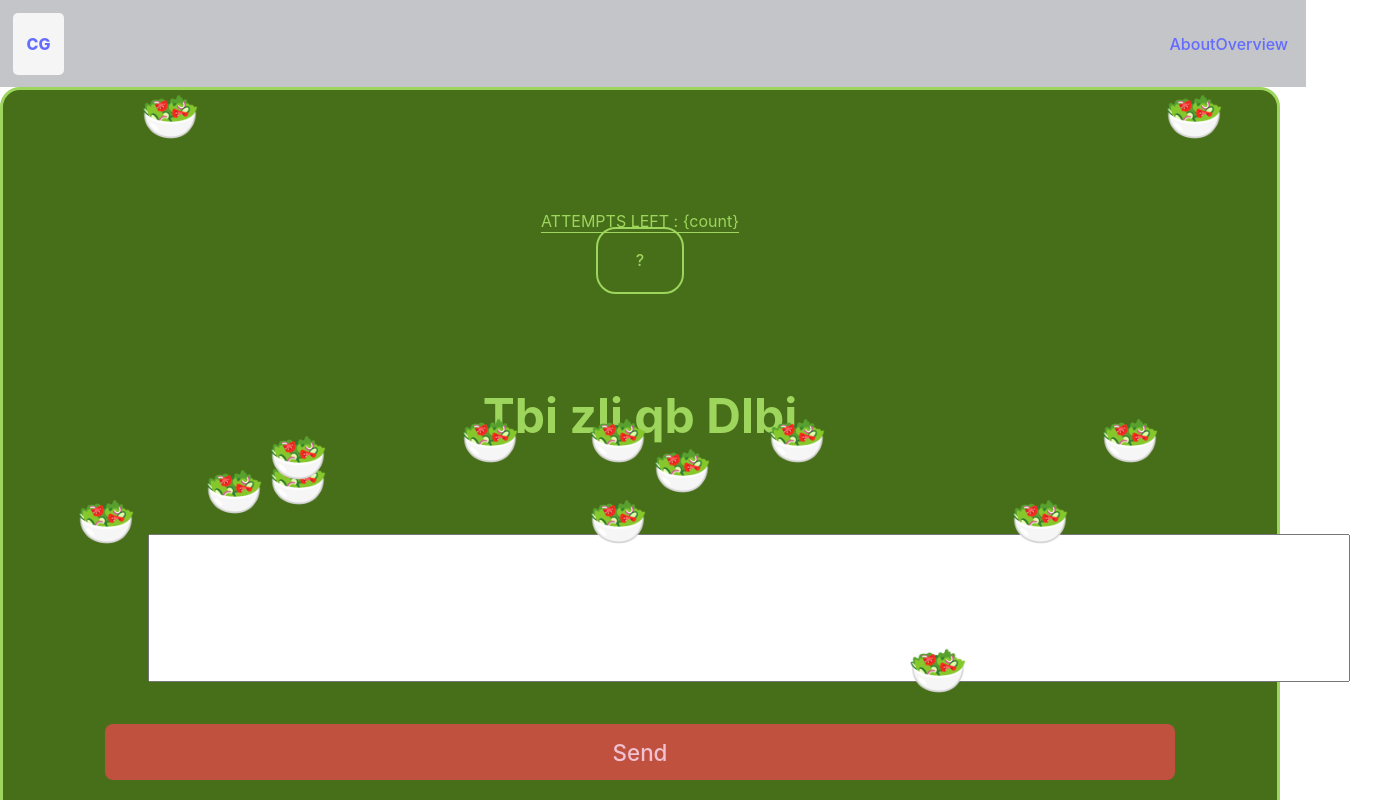
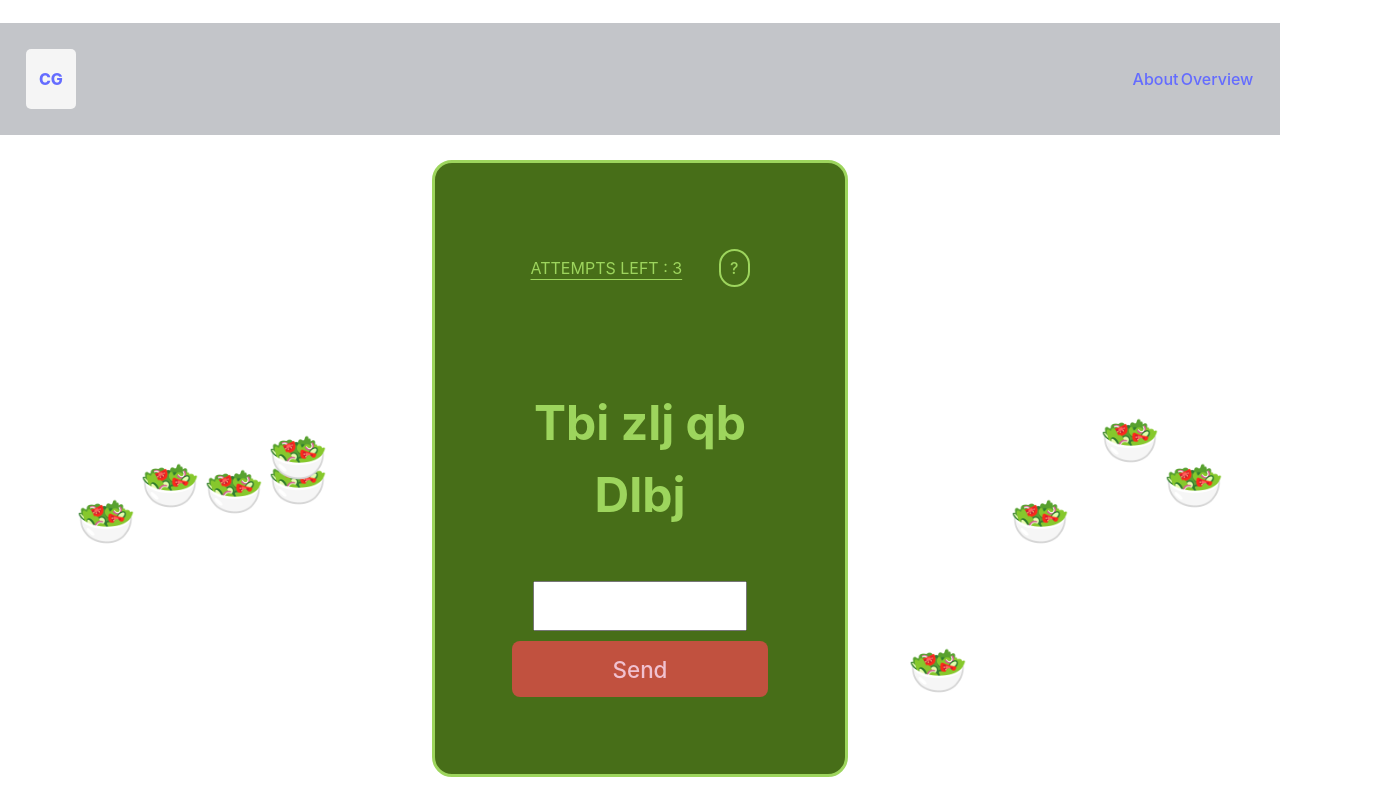
Before and after one commit to brookelove/cipher-game, a Vue app: page /level/1 in a window 1280 px wide. Shown: the top 800 px of the page, 1392 px wide, since content can reach past the window. Built offline with nearby package versions, Linux system fonts and the light colour scheme.

Commit message:
adding ceaser cipher

```diff
--- a/src/App.vue
+++ b/src/App.vue
@@ -25,17 +25,22 @@ body{
   margin:0%;
   padding:0;
 }
-.d-center {
+:global(.d-center) {
   display: flex;
   justify-content: center;
   align-items: center;
 }
-.d-between {
+:global(.d-between) {
   display: flex;
   justify-content: space-between;
   align-items: center;
 }
-.d-evenly {
+:global(.d-around) {
+  display: flex;
+  justify-content: space-around;
+  align-items: center;
+}
+:global(.d-evenly) {
   display: flex;
   justify-content: space-evenly;
   align-items: center;
--- a/src/components/Atbash.vue
+++ b/src/components/Atbash.vue
@@ -1,3 +1,8 @@
+<script>
+    let plain_alphabet = 'ABCDEFGHIJKLMNOPQRSTUVWXYZ';
+    let atbash_alphabet = 'ZYXWVUTSRQPONMLKJIHGFEDCBA';
+</script>
+
 <template>
     <h1>Atbash</h1>
 </template>
--- a/src/components/Ceaser.vue
+++ b/src/components/Ceaser.vue
@@ -1,5 +1,5 @@
 <script>
-import CongratsModal from "./CongratsModal.vue";
+import Modal from './Modal.vue';
 
 export default {
   data() {
@@ -9,12 +9,14 @@ export default {
       answer: '',
       warning: false,
       isPassed: false,
-      openModal: false
+      openModal: false,
+      saladText: '🥗',
     };
   },
   methods: {
     checkAnswer(event) {
       event.preventDefault();
+      console.log(this.answer.toLowerCase() === 'welcome to the game' )
       if (this.answer.toLowerCase() === 'welcome to the game') {
         this.isPassed = true;
         this.openModal = true;
@@ -41,7 +43,16 @@ export default {
     },
     closeModal() {
       this.openModal = false;
+    },
+    handleMouseOver() {
+      this.saladText = '3';
+    },
+    handleMouseLeave() {
+      this.saladText = '🥗';
     }
+  },
+  components: {
+    Modal
   }
 };
 </script>
@@ -49,26 +60,26 @@ export default {
 <template>
      <div className='ceaser-cipher fullpage d-center'>
       <div className='background'>
-        <p>🥗</p>
-        <p>🥗</p>
-        <p>🥗</p>
-        <p>🥗</p>
-        <p>🥗</p>
-        <p>🥗</p>
-        <p>🥗</p>
-        <p>🥗</p>
-        <p>🥗</p>
-        <p>🥗</p>
-        <p>🥗</p>
-        <p>🥗</p>
-        <p>🥗</p>
-        <p>🥗</p>
+        <p>{{ saladText }}</p>
+        <p>{{ saladText }}</p>
+        <p>{{ saladText }}</p>
+        <p>{{ saladText }}</p>
+        <p>{{ saladText }}</p>
+        <p>{{ saladText }}</p>
+        <p>{{ saladText }}</p>
+        <p>{{ saladText }}</p>
+        <p>{{ saladText }}</p>
+        <p>{{ saladText }}</p>
+        <p>{{ saladText }}</p>
+        <p>{{ saladText }}</p>
+        <p>{{ saladText }}</p>
+        <p>{{ saladText }}</p>
       </div>
       <div class='card d-center'>
         <header class='d-between'>
-            <p :class="warning ? 'warn' : null">ATTEMPTS LEFT : {count}</p>
+            <p :class="warning ? 'warn' : null">ATTEMPTS LEFT : {{ count }}</p>
             <a class="hint">?</a>
-            <div class="hint-container">
+            <div class="hint-container" @mouseover="handleMouseOver" @mouseleave="handleMouseLeave">
             <p><u>HINT 1</u> What is a type of salad and a cipher?</p>
             <p><u>HINT 2</u> Look at the salads when you hover.</p>
         </div>
@@ -80,7 +91,7 @@ export default {
       </form>
       </div>
         <div  class="modal" v-if="openModal">
-          <CongratsModal :closeModal="closeModal" :isPassed="isPassed" :level="level"/>
+          <Modal :closeModal="closeModal" :isPassed="isPassed" :level="level"/>
         </div>
     </div>
 </template>
@@ -213,19 +224,22 @@ export default {
     top:5%
 }
 .ceaser-cipher .card {
-    padding: 8%;
+    padding: 6%;
+    margin-top: 2%;
     border-radius: 20px;
     border: 3px solid #9dd55d;
     background-color: var(--highlight);
     z-index: 3;
     color: #9dd55d;
-    /* #476e18 */
     flex-direction: column;
     background-color: #476e18;
+    width: 20%;
 }
 .ceaser-cipher .card header {
     margin-bottom: 10%;
-    width:100%
+    width:100%;
+    display: flex;
+    justify-content: space-around;
 }
 .ceaser-cipher .card header p {
    text-decoration: underline;
@@ -247,7 +261,7 @@ export default {
 .ceaser-cipher .card form input {
     padding: 6%;
     margin:4%;
-    width: 100%;
+    width: 70%;
 
 }
 .ceaser-cipher .warn {
@@ -266,7 +280,7 @@ export default {
     background-color: var(--extra);
 }
 .ceaser-cipher .hint-container {
-    top: 31%;
+    top: 41%;
     left: 43%;
     padding: 1%;
     border-radius: 20px;
@@ -276,6 +290,9 @@ export default {
     background-color: #9dd55d;
     transition: all ease-in-out 0.3s;
 
+}
+.hint{
+    z-index:100
 }
 .hint:hover + .hint-container  {
     opacity: 1;
--- a/src/components/Navbar.vue
+++ b/src/components/Navbar.vue
@@ -3,8 +3,8 @@
 
 <template>
     <header className="d-between header">
-        <router-link to="/" className="home box-shadow">CG</router-link>
-        <section className='d-between'>
+        <router-link to="/" class="home box-shadow">CG</router-link>
+        <section class='d-around'>
           <router-link to="/about">About</router-link>
           <router-link to="/overview">Overview</router-link>
         </section>
@@ -13,14 +13,14 @@
 
 <style>
 .header {
-  padding: 1%;
   position: sticky;
   top: 0;
   z-index: 100;
-  padding: 1%;
+  padding: 2%;
   backdrop-filter: blur(16px) saturate(180%);
   -webkit-backdrop-filter: blur(16px) saturate(180%);
   background-color: rgba(17, 25, 40, 0.25);
+  box-sizing: border-box;
   width: 100vw;
 }
 header .home {
--- a/src/pages/Home.vue
+++ b/src/pages/Home.vue
@@ -42,6 +42,8 @@ export default {
 }
 .video-overlay {
   position: absolute;
+  left: 0;
+  top: 0;
   display: flex;
   flex-direction: column;
   align-items: center;
--- a/src/pages/Instructions.vue
+++ b/src/pages/Instructions.vue
@@ -42,7 +42,7 @@
         </div>
       </template>
       <template v-else>
-        <button @click="showInstructions">{{ count === 0 ? 'Click Me' : 'Continue' }}</button>
+        <button @click="showInstructions">{{ count === 0 || count === -1 ? 'Click Me' : 'Continue' }}</button>
       </template>
     </div>
   </template>
--- a/src/pages/Overview.vue
+++ b/src/pages/Overview.vue
@@ -8,13 +8,14 @@ export default {
   methods: {
     checkProgress() {
       let progress = JSON.parse(localStorage.getItem('progress'));
+      console.log(progress)
       if (progress === null || !Array.isArray(progress)) {
         const initialButtonStatus = Array(7).fill(false);
         initialButtonStatus[0] = true;
         this.buttonStatus = initialButtonStatus;
         localStorage.setItem('progress', JSON.stringify(initialButtonStatus));
       } else {
-        this.buttonStatus = progress.map(item => item >= 0 && item <= 7);
+        this.buttonStatus = progress.map(item => !!item);
       }
     },
     handleButtonClick(index) {
@@ -47,7 +48,7 @@ export default {
   <style scoped>
  .overview-section {
     width:100vw;
-    height: 100vh;
+    height: 100%;
     padding:2.5%;
     text-align: center;
 }
--- a/src/style.css
+++ b/src/style.css
@@ -70,9 +70,8 @@ button:focus-visible {
 }
 
 #app {
-  max-width: 1280px;
+  /* max-width: 1280px; */
   margin: 0 auto;
-  /* padding: 2rem; */
   text-align: center;
 }
 
```
Also changed, not shown: src/components/Modal.vue (renamed from src/components/CongratsModal.vue).
